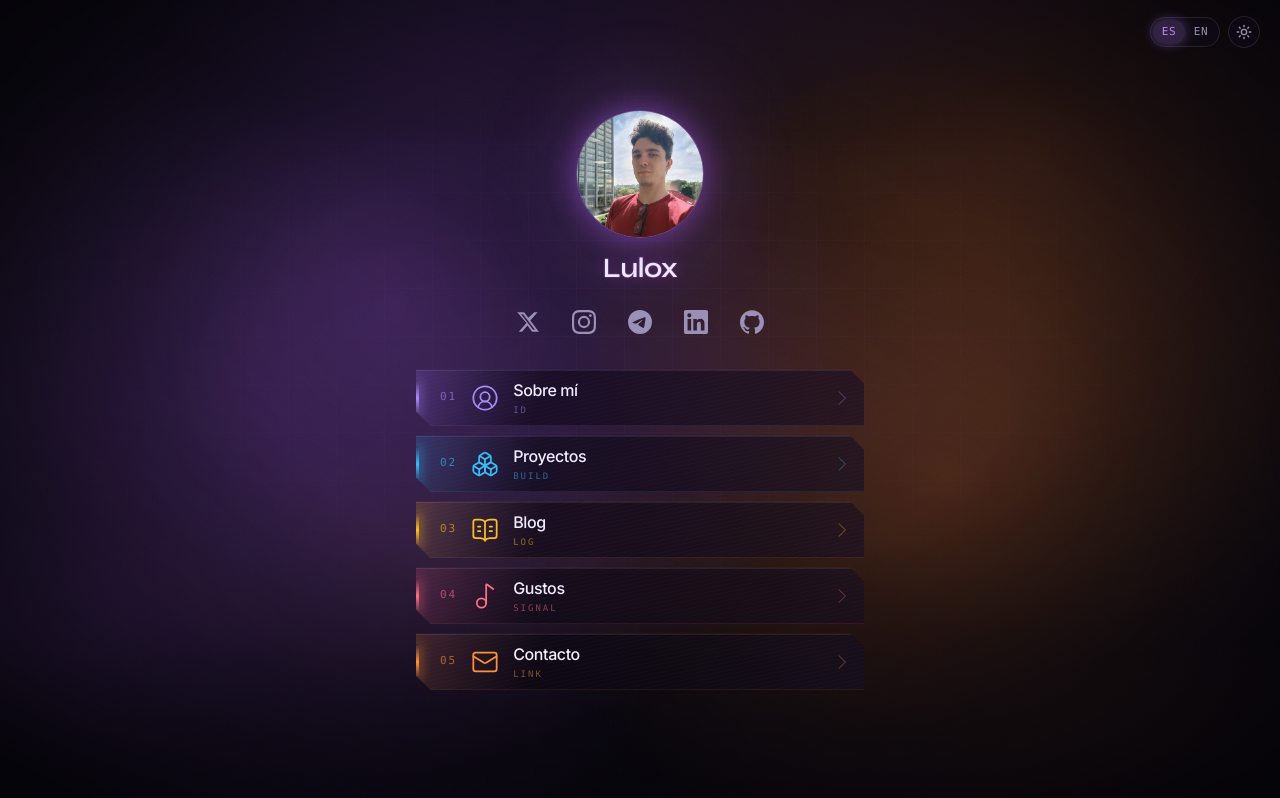
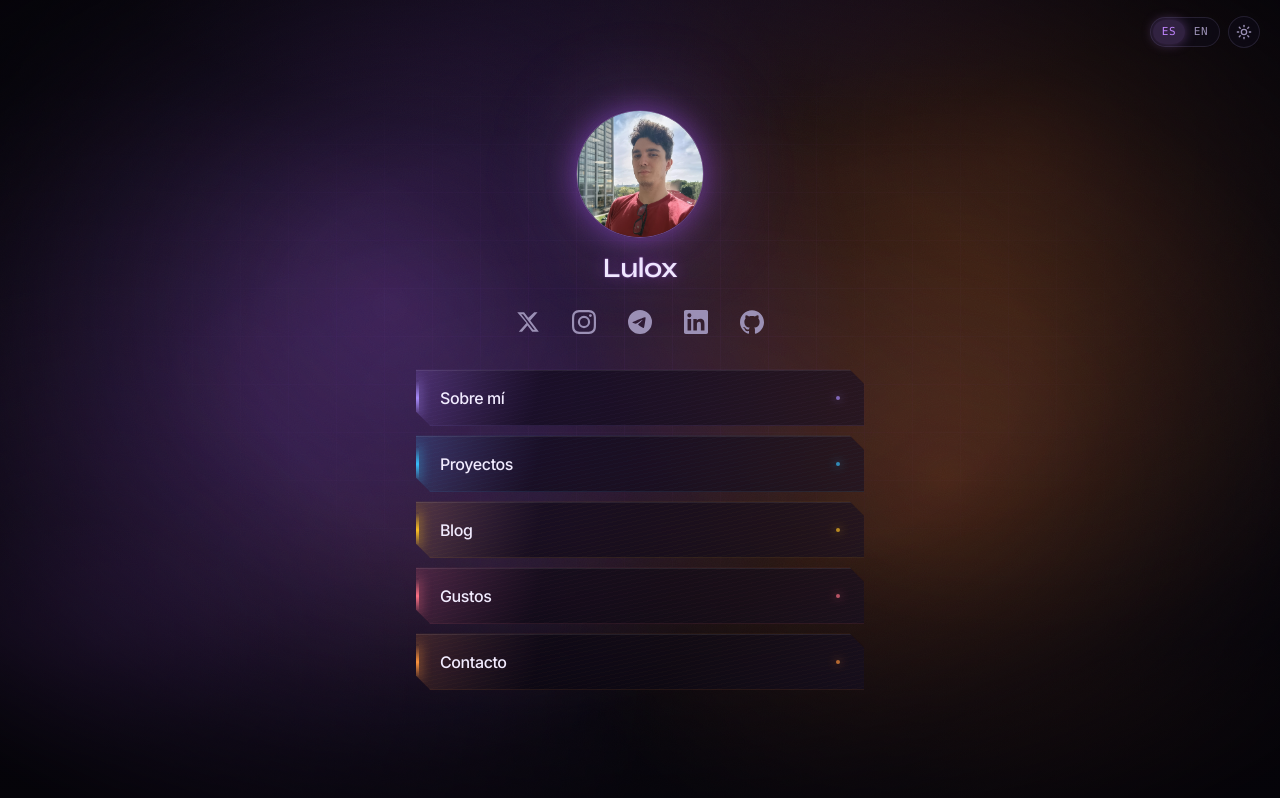
Before and after one commit to luloxi/luloxdev, a Next.js app: page / in a window 1280 px wide. Built offline with nearby package versions, Linux system fonts and the light colour scheme.

Commit message:
Simplify section nav to minimal future glass
Drop codes, signals, chevrons, and Lucide icons; keep angled
glass and a quiet color accent per section.

```diff
--- a/src/components/section-nav.tsx
+++ b/src/components/section-nav.tsx
@@ -1,54 +1,18 @@
 "use client";
 
 import Link from "next/link";
-import {
-  BookOpenText,
-  Boxes,
-  CircleUserRound,
-  Mail,
-  Music2,
-  type LucideIcon,
-} from "lucide-react";
 import { sections, type SectionId } from "@/content/site";
 import { useLocale } from "@/i18n/locale-provider";
 
-const sectionVisual: Record<
-  SectionId,
-  { Icon: LucideIcon; accent: string; code: string; signal: string }
-> = {
-  about: {
-    Icon: CircleUserRound,
-    accent: "#a78bfa",
-    code: "01",
-    signal: "ID",
-  },
-  projects: {
-    Icon: Boxes,
-    accent: "#38bdf8",
-    code: "02",
-    signal: "BUILD",
-  },
-  blog: {
-    Icon: BookOpenText,
-    accent: "#fbbf24",
-    code: "03",
-    signal: "LOG",
-  },
-  tastes: {
-    Icon: Music2,
-    accent: "#fb7185",
-    code: "04",
-    signal: "SIGNAL",
-  },
-  contact: {
-    Icon: Mail,
-    accent: "#fb923c",
-    code: "05",
-    signal: "LINK",
-  },
+const accents: Record<SectionId, string> = {
+  about: "#a78bfa",
+  projects: "#38bdf8",
+  blog: "#fbbf24",
+  tastes: "#fb7185",
+  contact: "#fb923c",
 };
 
-/** Future-HUD section links — angled glass, color rail, index codes */
+/** Minimal angled glass links - color accent only, no generic icons */
 export function SectionNav() {
   const { t } = useLocale();
 
@@ -58,44 +22,26 @@ export function SectionNav() {
       className="flex w-full flex-col gap-2 sm:gap-2.5"
     >
       {sections.map((s) => {
-        const { Icon, accent, code, signal } = sectionVisual[s.id];
+        const accent = accents[s.id];
         const label = t.sections[s.id];
         return (
           <Link
             key={s.href}
             href={s.href}
-            className="future-nav-item group flex h-12 items-center gap-3.5 pl-5 pr-4 sm:h-14 sm:gap-4 sm:pl-6 sm:pr-5"
+            className="future-nav-item group flex h-12 items-center px-5 sm:h-14 sm:px-6"
             style={{ ["--fn-accent" as string]: accent }}
           >
-            <span className="flex min-w-0 flex-1 items-center gap-3 sm:gap-3.5">
-              <span
-                className="font-mono text-[10px] tracking-[0.18em] tabular-nums opacity-60 sm:text-[11px]"
-                style={{ color: accent }}
-              >
-                {code}
-              </span>
-
-              <Icon
-                className="h-6 w-6 shrink-0 sm:h-7 sm:w-7"
-                style={{ color: accent }}
-                strokeWidth={1.5}
-                aria-hidden
-              />
-
-              <span className="min-w-0 flex-1 text-left">
-                <span className="block truncate text-[15px] font-medium tracking-tight sm:text-base">
-                  {label}
-                </span>
-                <span
-                  className="mt-0.5 hidden font-mono text-[9px] tracking-[0.22em] uppercase opacity-50 sm:block"
-                  style={{ color: accent }}
-                >
-                  {signal}
-                </span>
-              </span>
+            <span className="flex-1 text-left text-[15px] font-medium tracking-tight sm:text-base">
+              {label}
             </span>
-
-            <span className="future-nav-chevron shrink-0" aria-hidden />
+            <span
+              aria-hidden
+              className="h-1 w-1 shrink-0 rounded-full opacity-70 transition-all duration-300 group-hover:scale-150 group-hover:opacity-100"
+              style={{
+                background: accent,
+                boxShadow: `0 0 10px ${accent}`,
+              }}
+            />
           </Link>
         );
       })}
```
